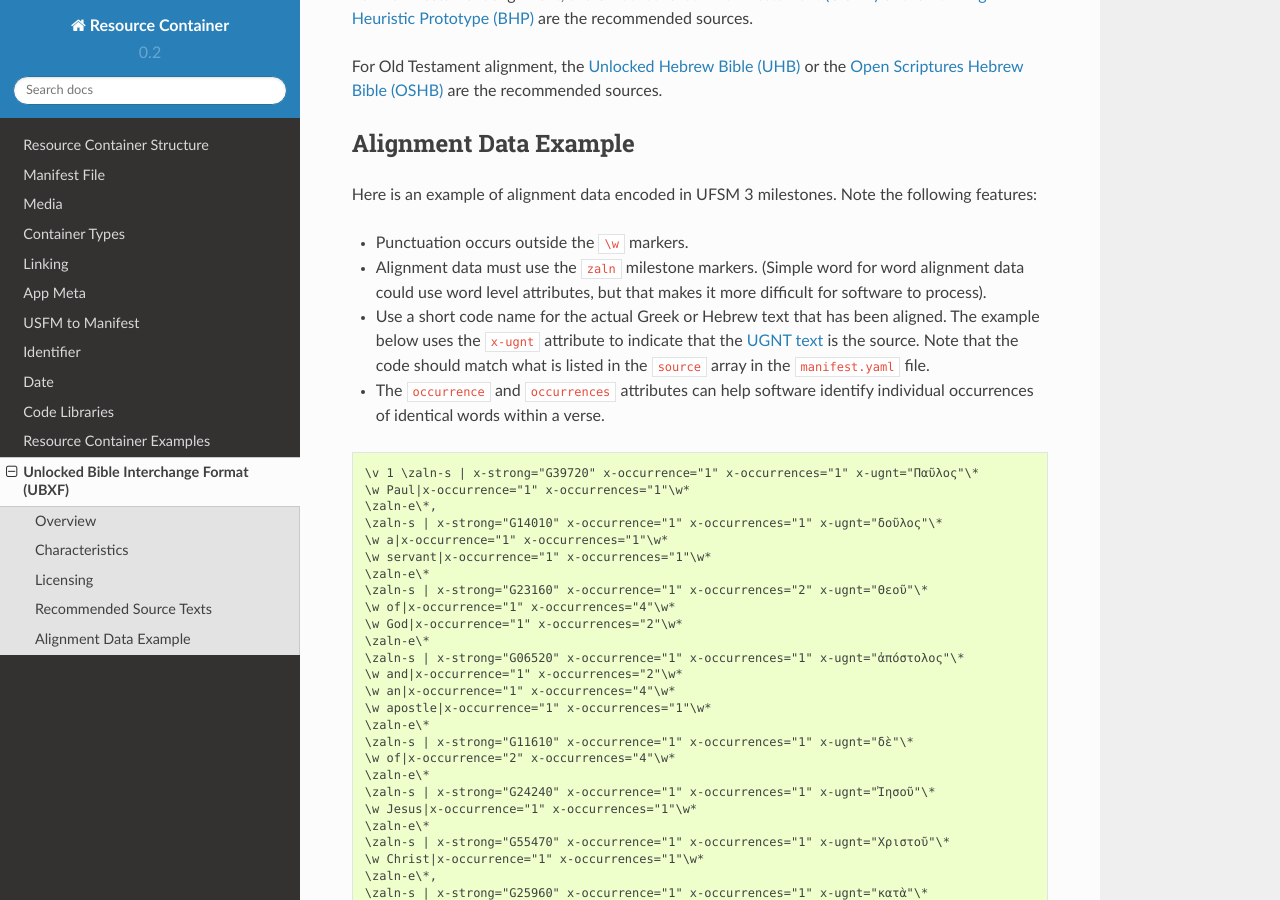
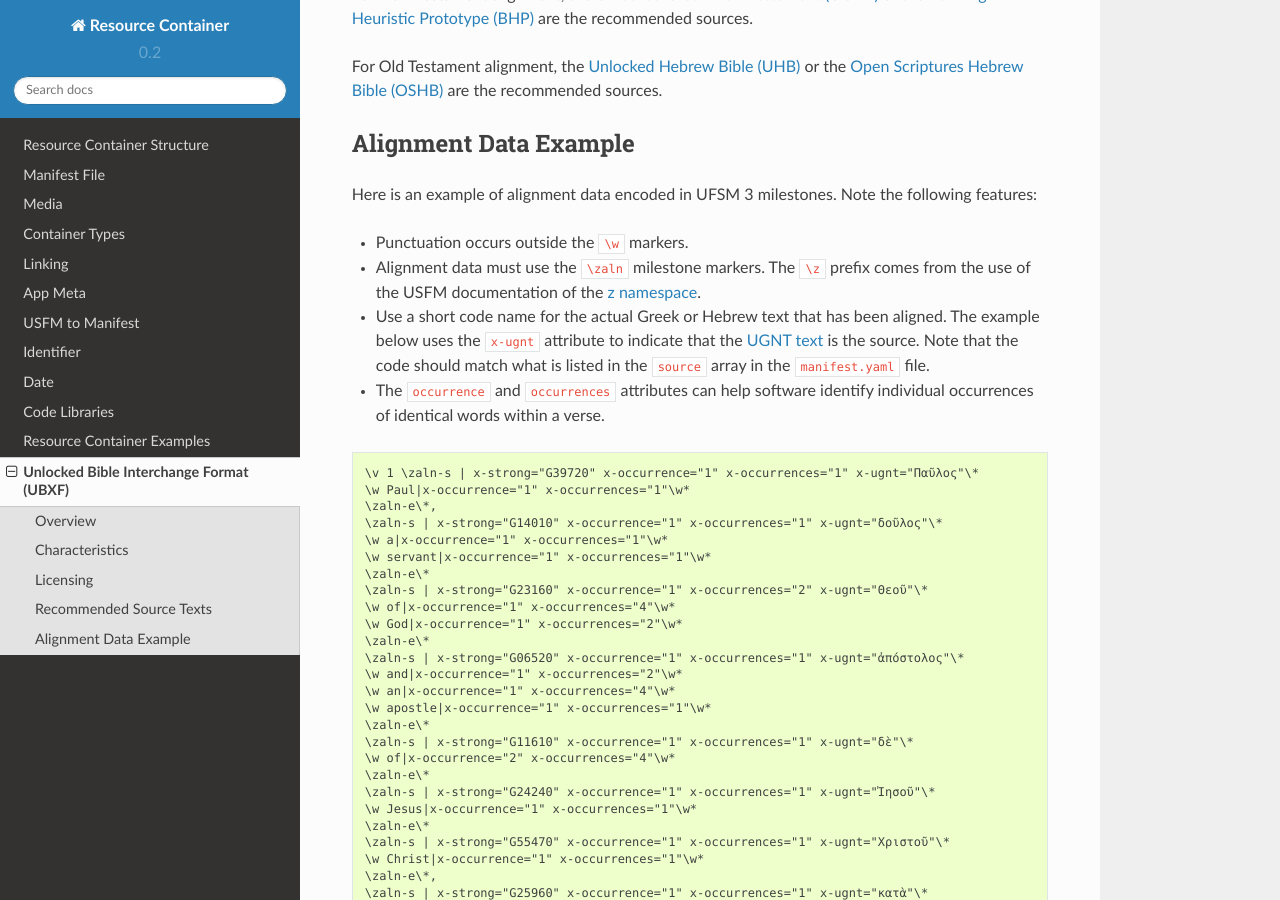
Before and after one commit to unfoldingWord-dev/Resource-Container, a Sphinx documentation site: the page built from docs/ubxf.rst, in a window 1280 px wide and 900 px high, scrolled down 979 px. Built offline with Sphinx 7.4.7 and the Read the Docs theme 2.0.0, drawn with Linux system fonts in a browser that asks for light colours.

Commit message:
Added link to z namespace doc

```diff
--- a/docs/ubxf.rst
+++ b/docs/ubxf.rst
@@ -56,7 +56,7 @@ Alignment Data Example
 Here is an example of alignment data encoded in UFSM 3 milestones. Note the following features:
 
 - Punctuation occurs outside the ``\w`` markers.
-- Alignment data must use the ``zaln`` milestone markers.  (Simple word for word alignment data could use word level attributes, but that makes it more difficult for software to process).
+- Alignment data must use the ``\zaln`` milestone markers.  The ``\z`` prefix comes from the use of the USFM documentation of the `\z namespace <https://ubsicap.github.io/usfm/about/syntax.html#syntax-znamespace>`_.
 - Use a short code name for the actual Greek or Hebrew text that has been aligned.  The example below uses the ``x-ugnt`` attribute to indicate that the `UGNT text <https://unfoldingword.org/ugnt/>`_ is the source. Note that the code should match what is listed in the ``source`` array in the ``manifest.yaml`` file.
 - The ``occurrence`` and ``occurrences`` attributes can help software identify individual occurrences of identical words within a verse.
 
```
